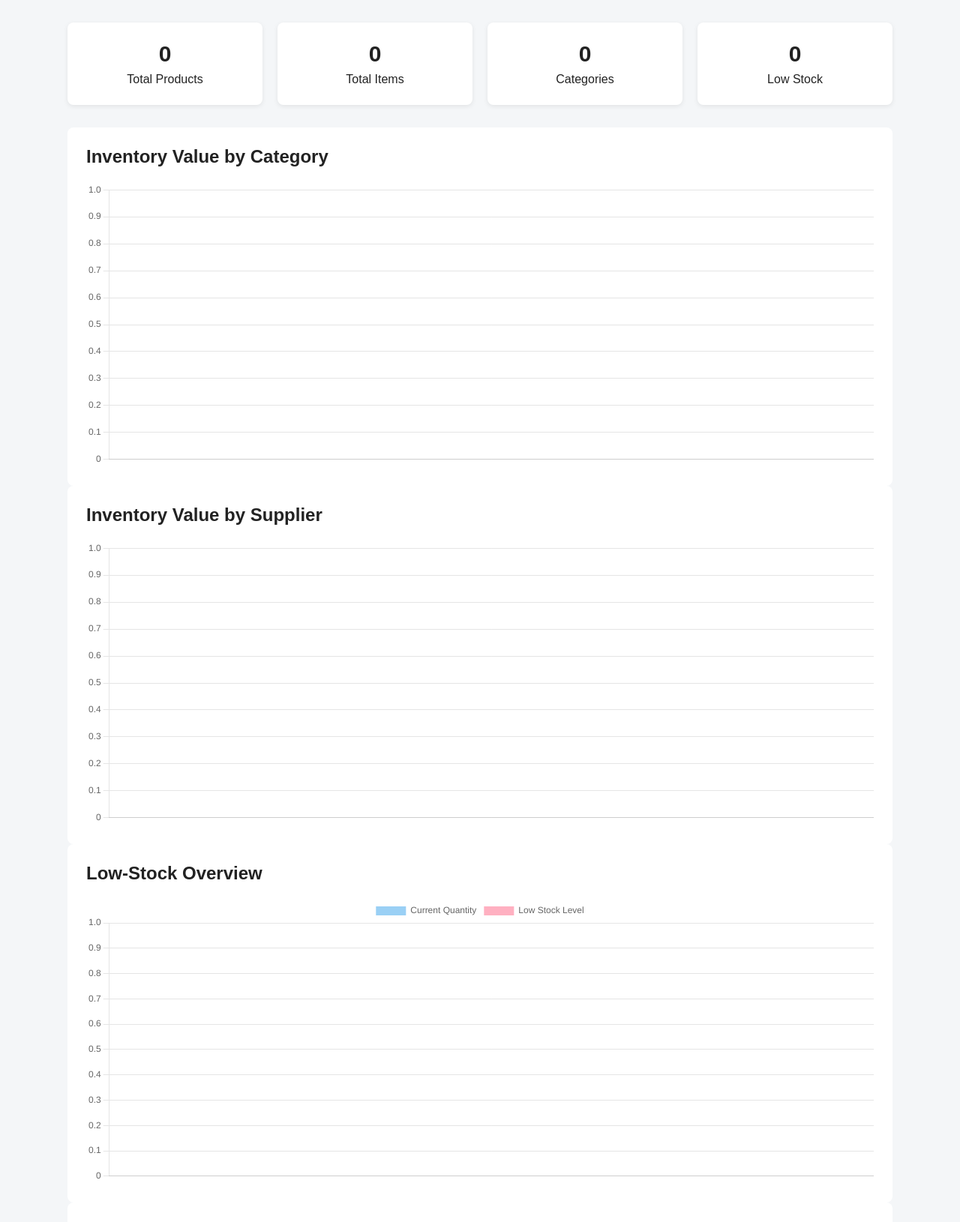
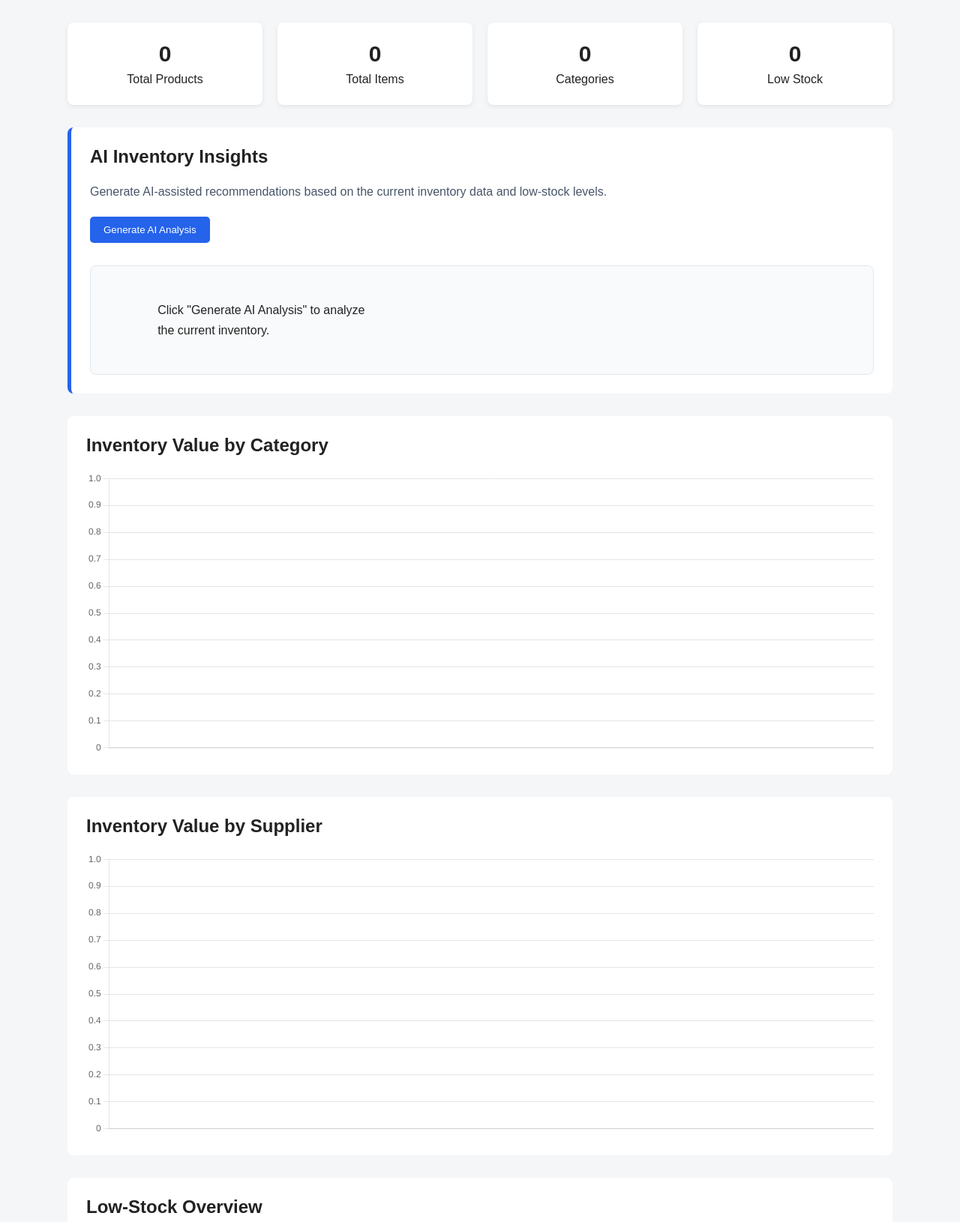
Before and after one commit to successjohnny/inventory-management-system, a FastAPI app: page /?error=product_not_found in a window 1280 px wide. Shown: the part 158-1788 px from the top of the page at 75% size. Run offline with FastAPI, Linux system fonts and the light colour scheme; the visitor is signed in with stand-in values (Sample User, id 1); data that the repository does not hold is empty; parts of the project's set-up code (start-up, migrations or seed data) failed here and were passed over.

Commit message:
Add AI inventory insights to dashboard

```diff
--- a/main.py
+++ b/main.py
@@ -22,7 +22,9 @@ from routers import (
     api_reports,
     api_insights,
     auth,
+    browser_insights,
 )
+
 
 # ==========================================
 # ENVIRONMENT CONFIGURATION
@@ -138,6 +140,8 @@ app.include_router(products.router)
 
 app.include_router(stock.router)
 
+app.include_router(browser_insights.router)
+
 
 # ==========================================
 # REST API ROUTES
--- a/static/dashboard.js
+++ b/static/dashboard.js
@@ -1,5 +1,8 @@
 document.addEventListener("DOMContentLoaded", () => {
+    // ==========================================
     // Category Inventory Valuation Chart
+    // ==========================================
+
     const categoryChartCanvas = document.getElementById(
         "categoryValuationChart"
     );
@@ -58,7 +61,11 @@ document.addEventListener("DOMContentLoaded", () => {
         });
     }
 
+
+    // ==========================================
     // Supplier Inventory Valuation Chart
+    // ==========================================
+
     const supplierChartCanvas = document.getElementById(
         "supplierValuationChart"
     );
@@ -117,7 +124,11 @@ document.addEventListener("DOMContentLoaded", () => {
         });
     }
 
+
+    // ==========================================
     // Low-Stock Overview Chart
+    // ==========================================
+
     const lowStockChartCanvas = document.getElementById(
         "lowStockChart"
     );
@@ -172,4 +183,93 @@ document.addEventListener("DOMContentLoaded", () => {
             },
         });
     }
+
+
+    // ==========================================
+    // AI Inventory Insights
+    // ==========================================
+
+    const aiButton = document.getElementById(
+        "generateAiInsights"
+    );
+
+    const aiResult = document.getElementById(
+        "aiInsightsResult"
+    );
+
+    const aiStatus = document.getElementById(
+        "aiInsightsStatus"
+    );
+
+    const csrfInput = document.getElementById(
+        "aiCsrfToken"
+    );
+
+    if (
+        aiButton
+        && aiResult
+        && aiStatus
+        && csrfInput
+    ) {
+        aiButton.addEventListener(
+            "click",
+            async () => {
+                aiButton.disabled = true;
+
+                aiStatus.textContent =
+                    "Generating AI inventory analysis...";
+
+                aiResult.textContent = "";
+
+                const formData = new FormData();
+
+                formData.append(
+                    "csrf_token",
+                    csrfInput.value
+                );
+
+                try {
+                    const response = await fetch(
+                        "/ai-insights",
+                        {
+                            method: "POST",
+                            body: formData,
+                            credentials: "same-origin",
+                        }
+                    );
+
+                    let data;
+
+                    try {
+                        data = await response.json();
+                    } catch {
+                        throw new Error(
+                            "The server returned an invalid response."
+                        );
+                    }
+
+                    if (!response.ok) {
+                        throw new Error(
+                            data.detail
+                            || "Unable to generate AI analysis."
+                        );
+                    }
+
+                    aiStatus.textContent =
+                        "AI analysis generated successfully.";
+
+                    aiResult.textContent =
+                        data.ai_analysis;
+                } catch (error) {
+                    aiStatus.textContent =
+                        "AI analysis could not be generated.";
+
+                    aiResult.textContent =
+                        error.message;
+                } finally {
+                    aiButton.disabled = false;
+                }
+            }
+        );
+    }
 });
--- a/static/style.css
+++ b/static/style.css
@@ -51,6 +51,7 @@ main {
     background: white;
     padding: 25px;
     border-radius: 8px;
+    margin-bottom: 30px;
 }
 
 .section-header {
@@ -71,6 +72,11 @@ button {
 
 button:hover {
     background: #1d4ed8;
+}
+
+button:disabled {
+    background: #94a3b8;
+    cursor: not-allowed;
 }
 
 table {
@@ -198,16 +204,10 @@ th {
     font-weight: bold;
 }
 
-.error-message {
-    background: #fee2e2;
-    color: #b91c1c;
-    padding: 12px;
-    margin-bottom: 20px;
-    border-radius: 5px;
-    font-weight: bold;
-}
 
-/* Delete product form */
+/* ==========================================
+   Delete Product
+========================================== */
 
 .delete-form {
     display: inline;
@@ -227,7 +227,11 @@ th {
 .delete-btn:hover {
     background: #b91c1c;
 }
-/* Dashboard charts */
+
+
+/* ==========================================
+   Dashboard Charts
+========================================== */
 
 .chart-container {
     position: relative;
@@ -236,8 +240,66 @@ th {
     margin-top: 20px;
 }
 
+
+/* ==========================================
+   AI Inventory Insights
+========================================== */
+
+.ai-insights {
+    border-left: 5px solid #2563eb;
+}
+
+.ai-description {
+    color: #475569;
+    line-height: 1.6;
+    margin-bottom: 20px;
+}
+
+.ai-insights-button {
+    margin-bottom: 18px;
+}
+
+.ai-status {
+    color: #475569;
+    font-weight: bold;
+    margin-bottom: 12px;
+}
+
+.ai-result {
+    background: #f8fafc;
+    border: 1px solid #e2e8f0;
+    border-radius: 8px;
+    min-height: 70px;
+    padding: 18px;
+    line-height: 1.7;
+    white-space: pre-wrap;
+}
+
+
+/* ==========================================
+   Responsive Design
+========================================== */
+
 @media (max-width: 768px) {
+    .summary {
+        flex-direction: column;
+    }
+
+    .section-header {
+        align-items: flex-start;
+        flex-direction: column;
+        gap: 10px;
+    }
+
+    .search-form {
+        flex-direction: column;
+    }
+
     .chart-container {
         height: 300px;
     }
+
+    .inventory {
+        overflow-x: auto;
+    }
 }
--- a/templates/index.html
+++ b/templates/index.html
@@ -50,6 +50,47 @@
             <div class="card">
                 <h2>{{ low_stock_products }}</h2>
                 <p>Low Stock</p>
+            </div>
+        </section>
+
+                <!-- AI Inventory Insights -->
+        <section class="inventory ai-insights">
+            <div class="section-header">
+                <h2>AI Inventory Insights</h2>
+            </div>
+
+            <p class="ai-description">
+                Generate AI-assisted recommendations based on
+                the current inventory data and low-stock levels.
+            </p>
+
+            <input
+                type="hidden"
+                id="aiCsrfToken"
+                value="{{ csrf_token }}"
+            >
+
+            <button
+                type="button"
+                id="generateAiInsights"
+                class="ai-insights-button"
+            >
+                Generate AI Analysis
+            </button>
+
+            <p
+                id="aiInsightsStatus"
+                class="ai-status"
+                aria-live="polite"
+            ></p>
+
+            <div
+                id="aiInsightsResult"
+                class="ai-result"
+                aria-live="polite"
+            >
+                Click "Generate AI Analysis" to analyze
+                the current inventory.
             </div>
         </section>
 
```
Also changed, not shown: routers/browser_insights.py (added, +96 -0 lines).
